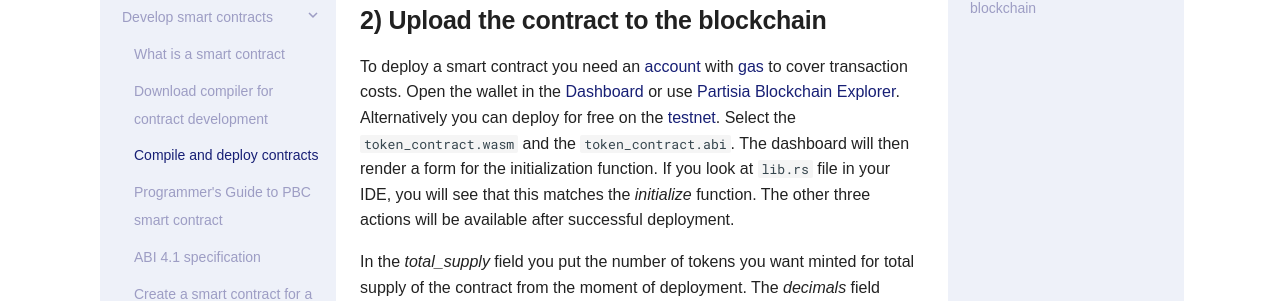
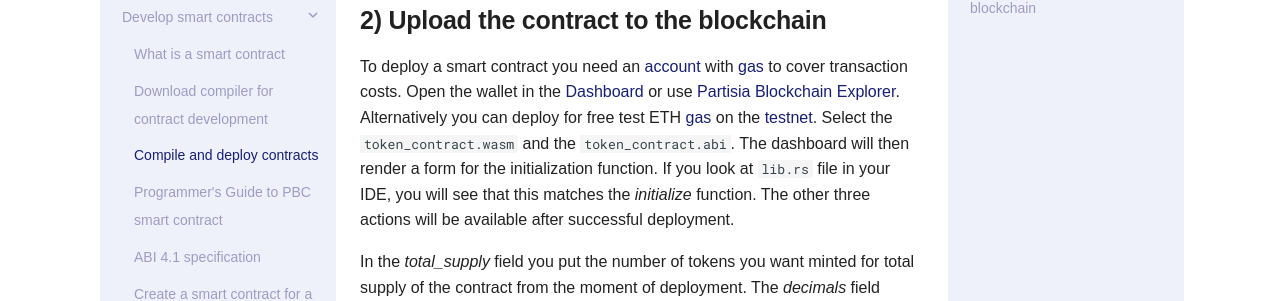
Before and after one commit to 0xSero/partisia-docs, an MkDocs documentation site: the page built from docs/contract-compilation.md, in a window 1280 px wide and 900 px high, scrolled down 537 px. Shown: the part 177-478 px from the top of the window. Built offline with MkDocs 1.6.1 and Material for MkDocs 9.7.7, drawn with Linux system fonts in a browser that asks for light colours; some web fonts are replaced; a script that is not in the unit is left out.

Commit message:
Link to testnet gas

```diff
--- a/docs/contract-compilation.md
+++ b/docs/contract-compilation.md
@@ -25,7 +25,7 @@ Now you will find a .wasm-file and a .abi-file in:
 To deploy a smart contract you need an [account](accounts.md) with [gas](byoc.md) to cover transaction costs.
 Open the wallet in the [Dashboard](https://dashboard.partisiablockchain.com/wallet/upload_wasm)
 or use [Partisia Blockchain Explorer](https://mpcexplorer.com/deploy-contract).
-Alternatively you can deploy for free on the [testnet](https://testnet.partisiablockchain.com/).
+Alternatively you can deploy for free test ETH [gas](byoc.md) on the [testnet](https://testnet.partisiablockchain.com/).
 Select the `token_contract.wasm` and the `token_contract.abi`.
 The dashboard will then render a form for the initialization function. If you look at `lib.rs` file in your IDE,
 you will see that this matches the *initialize* function.
```
